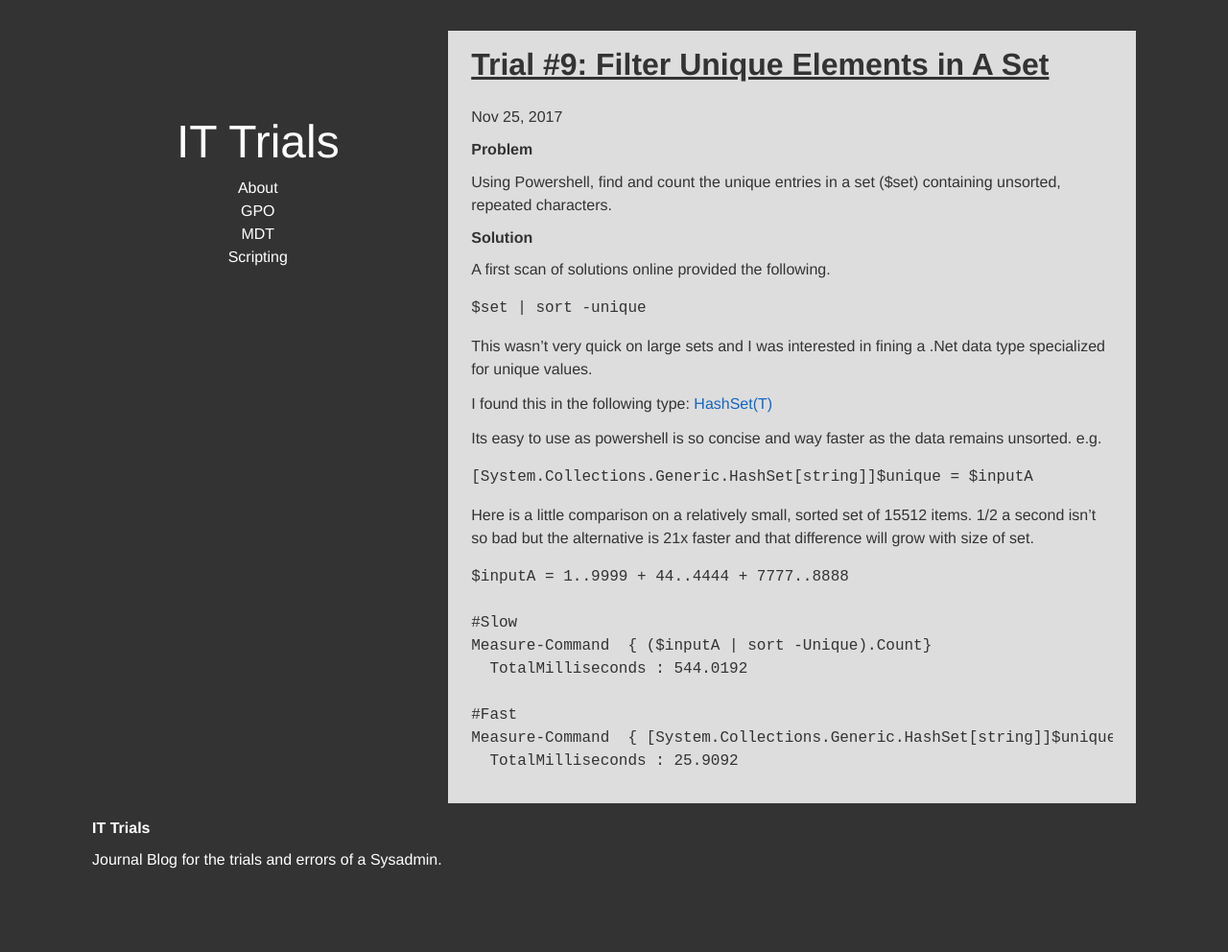
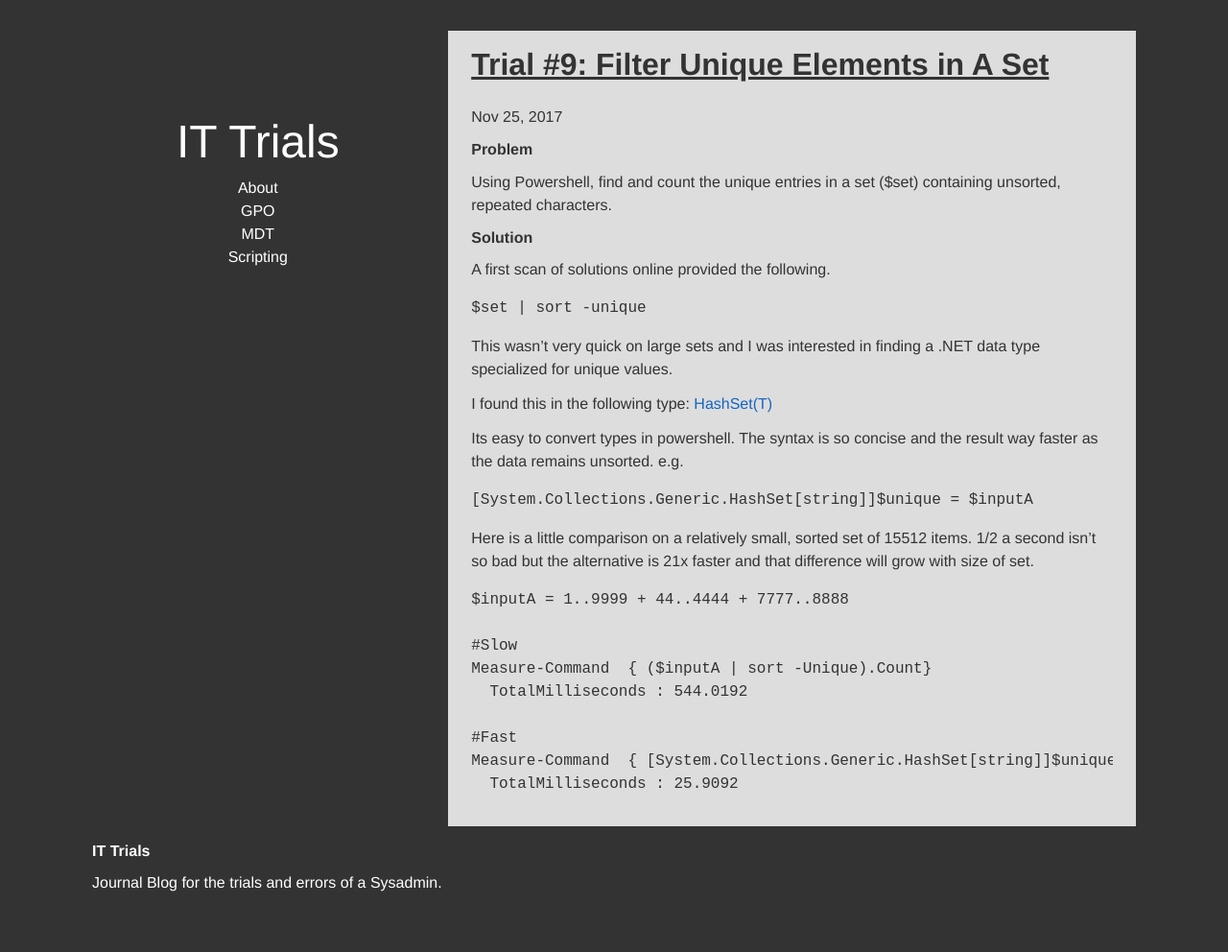
Before and after one commit to IT-trials/IT-trials.github.io, a Jekyll site: the page built from _posts/2017-11-25-rapid-unique-filter.markdown, in a window 1280 px wide. Shown: the whole page at 96% size. Built offline with Jekyll 4.4.1, drawn with Linux system fonts in a browser that asks for light colours; comment, search, counter and statistics services are not loaded; before the commit the page ends 968 px from its top, so only the background shows below that.

Commit message:
Update 2017-11-25-rapid-unique-filter.markdown

```diff
--- a/_posts/2017-11-25-rapid-unique-filter.markdown
+++ b/_posts/2017-11-25-rapid-unique-filter.markdown
@@ -12,11 +12,11 @@ A first scan of solutions online provided the following.
 
     $set | sort -unique
 
-This wasn't very quick on large sets and I was interested in fining a .Net data type specialized for unique values.
+This wasn't very quick on large sets and I was interested in finding a .NET data type specialized for unique values.
 
 I found this in the following type: [HashSet(T)](https://msdn.microsoft.com/en-us/library/bb359438(v=vs.110).aspx)
 
-Its easy to use as powershell is so concise and way faster as the data remains unsorted.
+Its easy to convert types in powershell.  The syntax is so concise and the result way faster as the data remains unsorted.
 e.g.
 
     [System.Collections.Generic.HashSet[string]]$unique = $inputA
```
